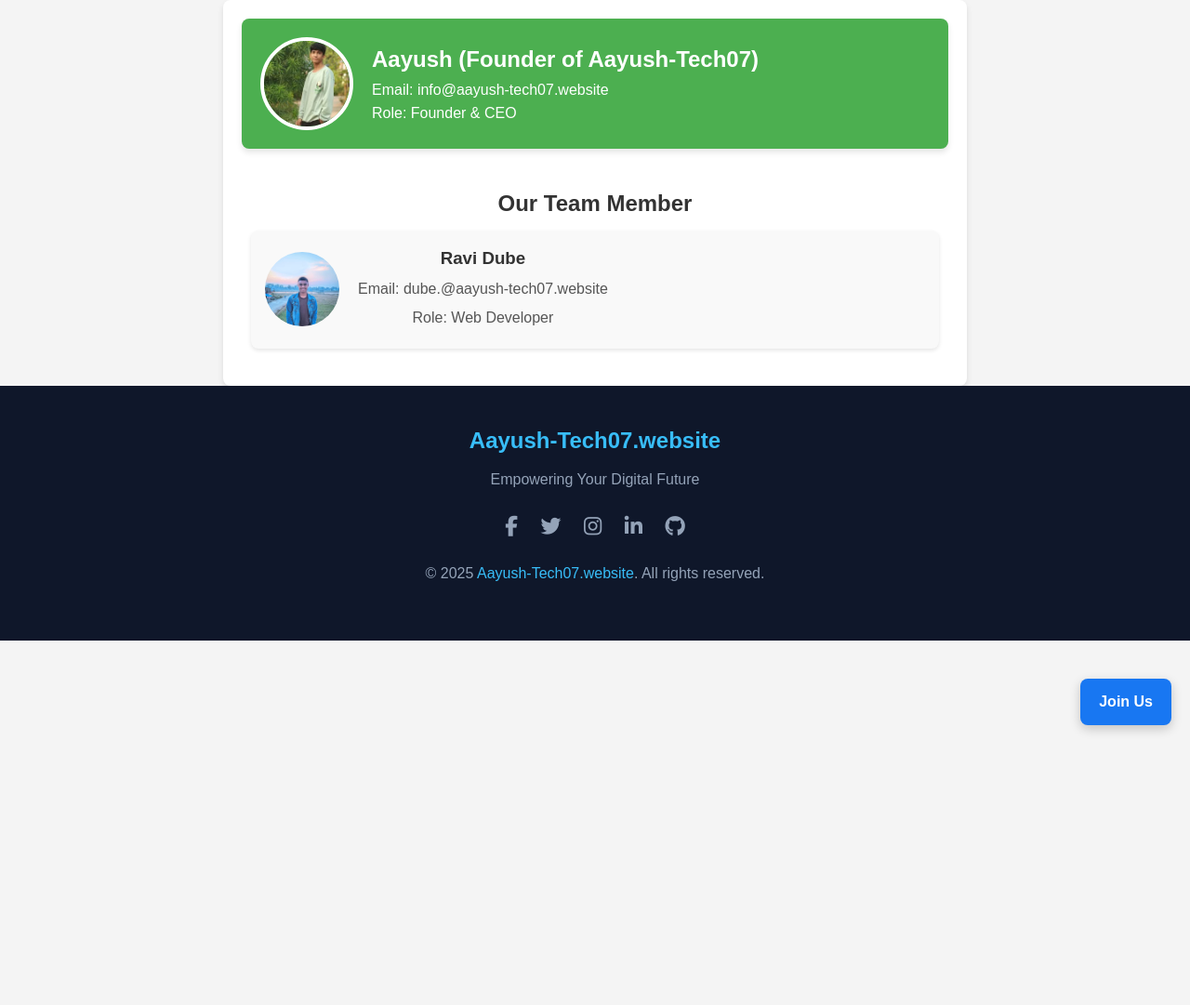
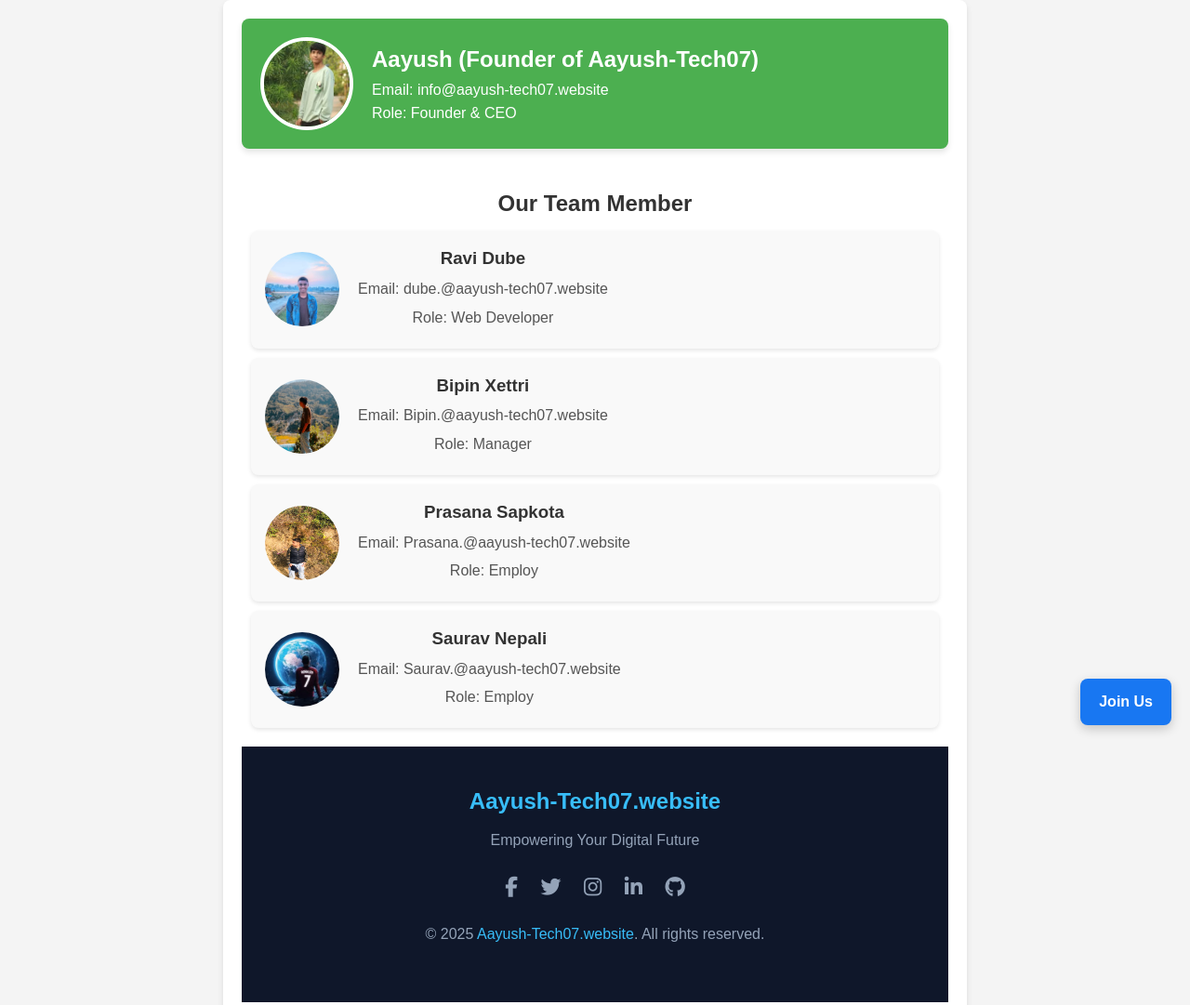
Before and after one commit to Aayushkin/Official-Aayush-tech07, a plain HTML site: page members.html in a window 1280 px wide. Shown: the top 1081 px of the page at 93% size. Before the commit the page ends 800 px from the top, so only its background shows below. Drawn offline with Linux system fonts and the light colour scheme.

Commit message:
New Members Added

```diff
--- a/members.html
+++ b/members.html
@@ -189,6 +189,34 @@
                     <p>Role: Web Developer</p>
                 </div>
             </div>
+              <div class="branch">
+                        <div class="member">
+                            <img src="assets/images/4member.jpg" alt="Member" class="member-avatar">
+                            <div class="member-info">
+                                <h3>Bipin Xettri</h3>
+                                <p>Email: Bipin.@aayush-tech07.website</p>
+                                <p>Role: Manager</p>
+                            </div>
+                        </div>
+            <div class="branch">
+                <div class="member">
+                    <img src="assets/images/2member.jpg" alt="Member" class="member-avatar">
+                    <div class="member-info">
+                        <h3>Prasana Sapkota</h3>
+                        <p>Email: Prasana.@aayush-tech07.website</p>
+                        <p>Role: Employ</p>
+                    </div>
+                </div>
+                <div class="branch">
+                    <div class="member">
+                        <img src="assets/images/3member.jpg" alt="Member" class="member-avatar">
+                        <div class="member-info">
+                            <h3>Saurav Nepali</h3>
+                            <p>Email: Saurav.@aayush-tech07.website</p>
+                            <p>Role: Employ</p>
+                        </div>
+                    </div>
+
         </div>
 
     </div>
```
Also changed, not shown: assets/images/2member.jpg (added), assets/images/3member.jpg (added), assets/images/4member.jpg (added).
